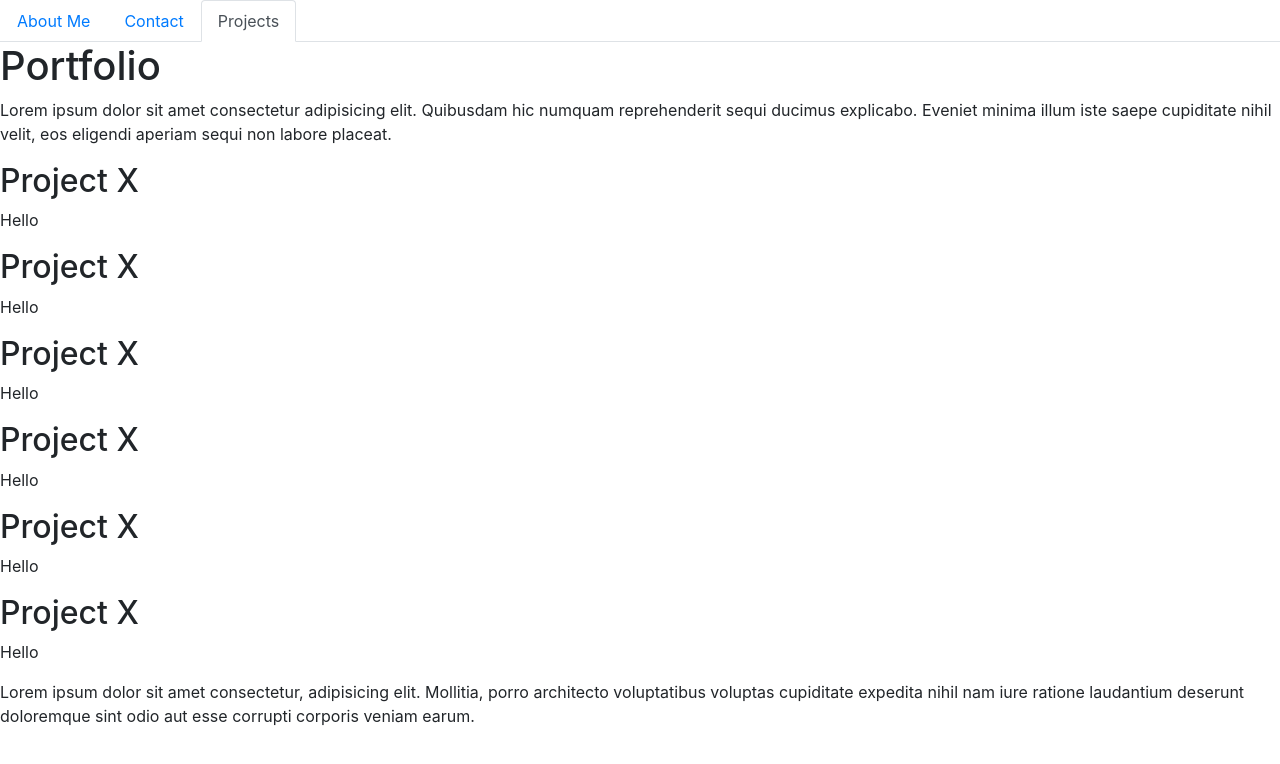
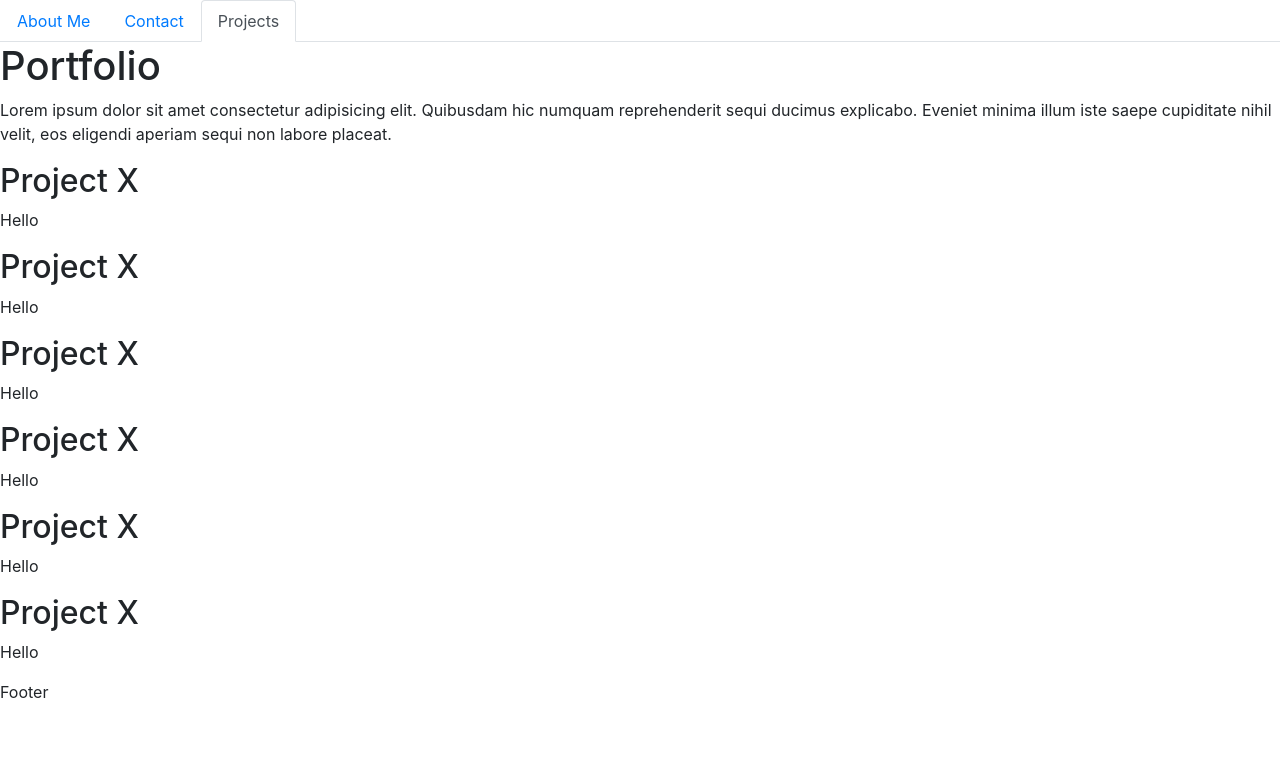
Before and after one commit to cyrusjose/Read_All_About_Me, a React (Create React App) app: page /portfolio in a window 1280 px wide. Shown: the top 764 px of the page. Built offline with nearby package versions, Linux system fonts and the light colour scheme.

Commit message:
Testing footer

```diff
--- a/src/components/Footer/Footer.js
+++ b/src/components/Footer/Footer.js
@@ -1,9 +1,5 @@
-import React from 'react'
+import React from "react";
 
 export default function Footer() {
-    return (
-        <div>
-            Lorem ipsum dolor sit amet consectetur, adipisicing elit. Mollitia, porro architecto voluptatibus voluptas cupiditate expedita nihil nam iure ratione laudantium deserunt doloremque sint odio aut esse corrupti corporis veniam earum.
-        </div>
-    )
+  return <div>Footer</div>;
 }
```
